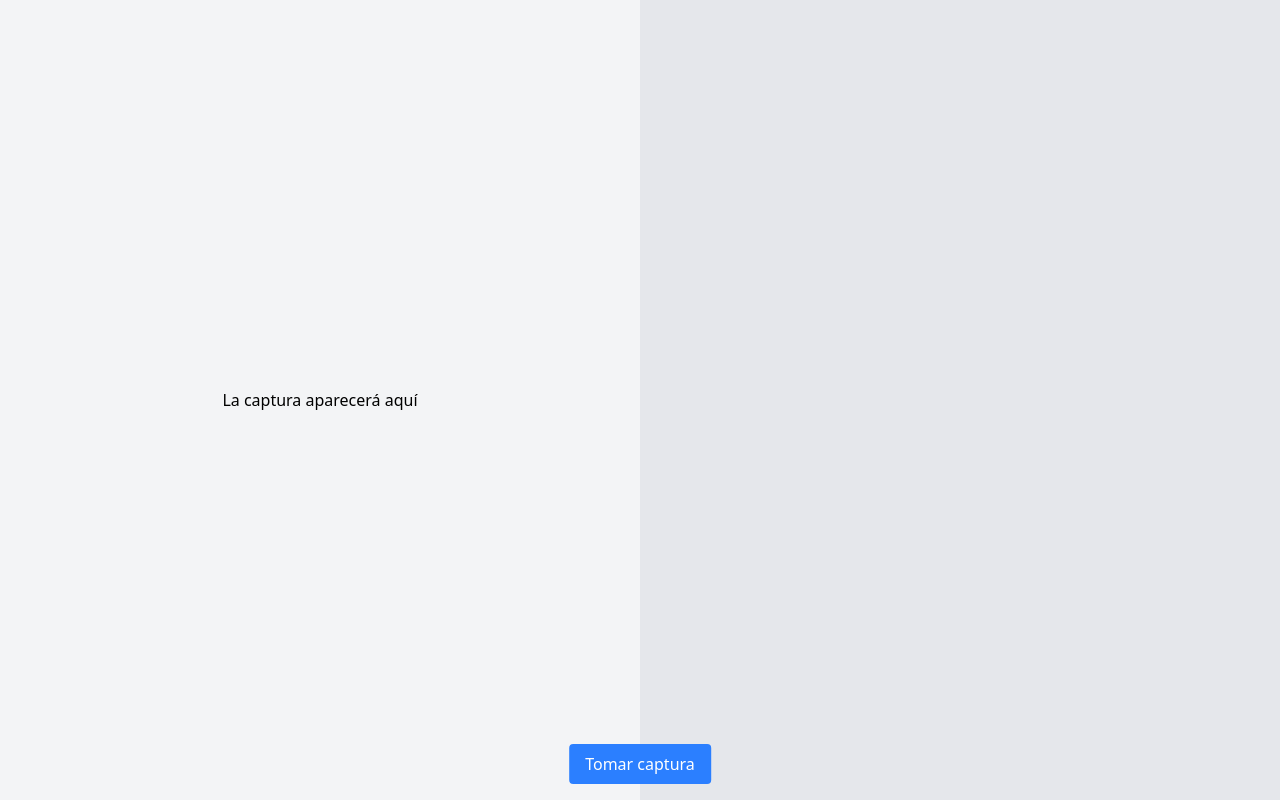
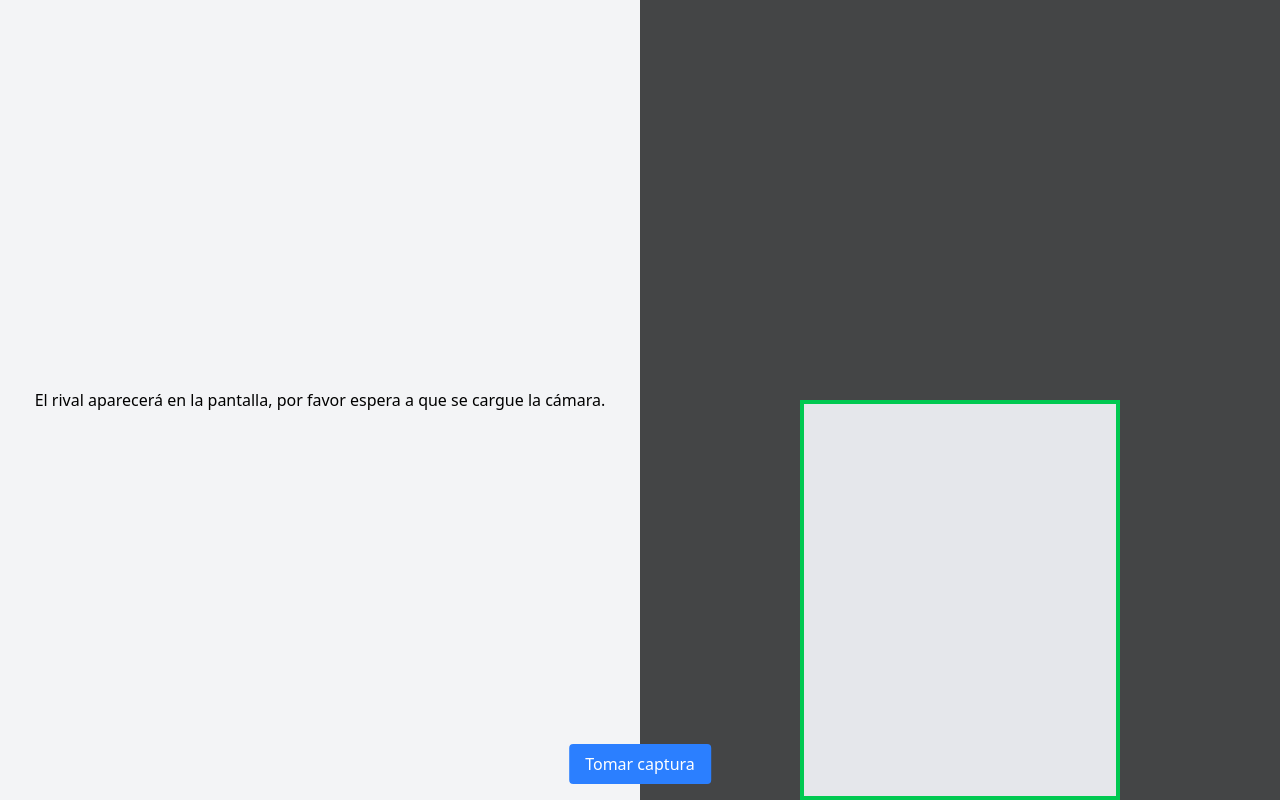
Before and after one commit to SebasYnojosa/papiro-project, a React (Vite) app: page / in a window 1280 px wide. Built offline with nearby package versions, Linux system fonts and the light colour scheme; no server answers.

Commit message:
Se hizo la zona de captura de pantalla más pequeña y cuadrada para su uso con el modelo de IA

```diff
--- a/package.json
+++ b/package.json
@@ -4,7 +4,9 @@
   "version": "0.0.0",
   "type": "module",
   "scripts": {
-    "dev": "vite",
+    "dev": "concurrently --kill-others-on-fail \"npm run dev_frontend\" \"npm run dev_backend\"",
+    "dev_frontend": "vite",
+    "dev_backend": "python backend/app/main.py",
     "build": "tsc -b && vite build",
     "lint": "eslint .",
     "preview": "vite preview"
--- a/src/components/CustomWebcam.tsx
+++ b/src/components/CustomWebcam.tsx
@@ -41,18 +41,33 @@ const CustomWebcam = () => {
 
     return (
         <div className="flex h-screen relative">
-            <div className="flex-1 flex items-center justify-center bg-gray-100">
-                {imageSrc ? (
-                    <img src={imageSrc} alt="webcam" />
-                ) : (
-                    <div className="text-center">
-                        <p>La captura aparecerá aquí</p>
-                    </div>
-                )}
+            <div className="flex-1 flex items-center justify-center bg-gray-100 ">
+                El rival aparecerá en la pantalla, por favor espera a que se cargue la cámara.
             </div>
 
             <div className="flex-1 bg-gray-200">
-                <Webcam ref={webcamRef} className="w-full h-full object-cover"/>
+                {imageSrc ? (
+                    <>
+                        <img src={imageSrc} alt="captura" className="w-full h-full object-cover" />
+                        <div  className="absolute top-0 right-0 w-1/2 h-1/2 bg-opacity-70 pointer-events-none"></div>
+                        <div className="absolute bottom-0 left-1/2 w-1/8 h-1/2 bg-opacity-70 pointer-events-none"></div>
+                        {/* Bloque bordeado con color verde que cubre un cuarto en el centro */}
+                        <div className="absolute bottom-0 right-1/8 w-1/4 h-1/2 border-4 border-green-500 pointer-events-none"></div>
+                        {/* Bloque opaco que cubre el último octavo de la parte inferior */}
+                        <div className="absolute bottom-0 right-0 w-1/8 h-1/2 bg-opacity-70 pointer-events-none"></div>
+                    </>
+                ) : (
+                    <>
+                        <Webcam ref={webcamRef}  className="w-full h-full object-cover"/>
+                        <div  className="absolute top-0 right-0 w-1/2 h-1/2 bg-opacity-70 pointer-events-none"></div>
+                        <div className="absolute bottom-0 left-1/2 w-1/8 h-1/2 bg-opacity-70 pointer-events-none"></div>
+                        {/* Bloque bordeado con color verde que cubre un cuarto en el centro */}
+                        <div className="absolute bottom-0 right-1/8 w-1/4 h-1/2 border-4 border-green-500 pointer-events-none"></div>
+                        {/* Bloque opaco que cubre el último octavo de la parte inferior */}
+                        <div className="absolute bottom-0 right-0 w-1/8 h-1/2 bg-opacity-70 pointer-events-none"></div>
+                    </>
+                )}
+
             </div>
 
             {/* Button at the bottom */}
--- a/src/index.css
+++ b/src/index.css
@@ -1 +1,5 @@
-@import "tailwindcss"
+@import "tailwindcss";
+
+.bg-opacity-70 {
+  background-color: rgba(0, 0, 0, 0.7);
+}
```
Also changed, not shown: 2 other files (tests, documents, lock files or other folders).
